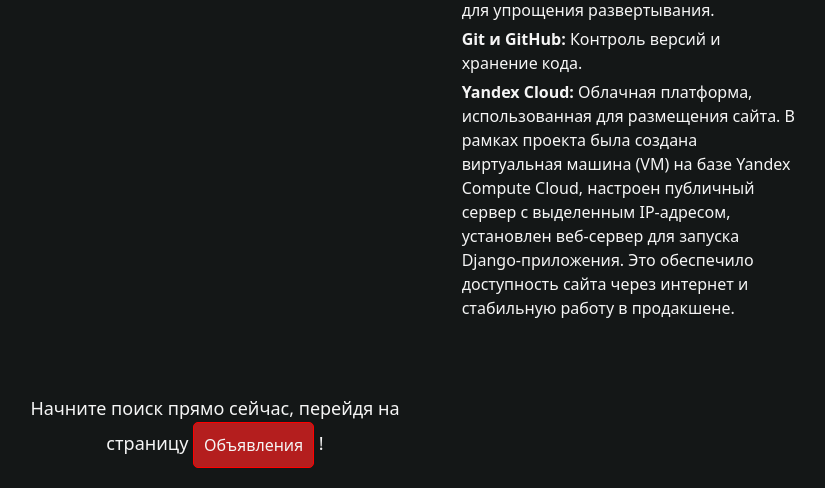
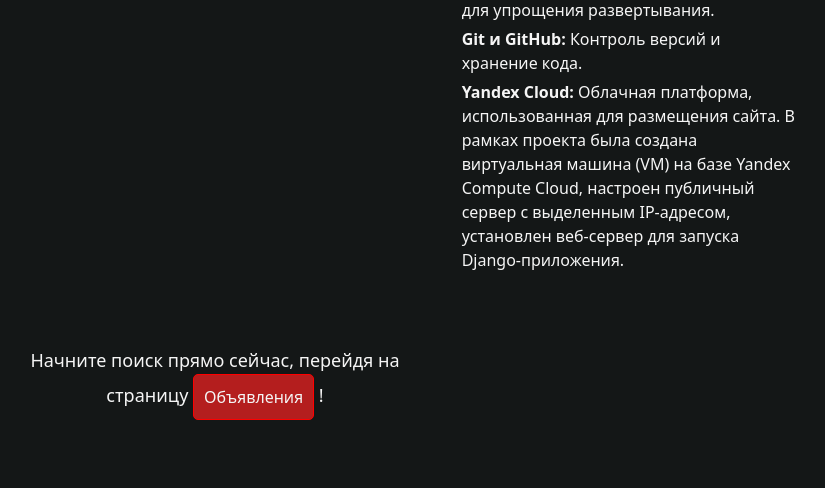
Before and after one commit to DmitriyPichugov/my_projects, a Django app: page / in a window 1280 px wide. Shown: the part 1935-2423 px from the top of the page, without its empty margins (415-1240 px from the left). After the commit the page ends 2355 px from the top, so only its background shows below. Run offline with Django 5.2, Linux system fonts and the light colour scheme.

Commit message:
Lasr commit

```diff
--- a/DTAprts/main/templates/main/index.html
+++ b/DTAprts/main/templates/main/index.html
@@ -86,7 +86,7 @@
                         <li><strong>JavaScript:</strong> Динамическое отображение списка объявлений (функция "Показать ещё"), настройка фильтров.</li>
                         <li><strong>Docker:</strong> Контейнеризация приложения для упрощения развертывания.</li>
                         <li><strong>Git и GitHub:</strong> Контроль версий и хранение кода.</li>
-                        <li><strong>Yandex Cloud:</strong> Облачная платформа, использованная для размещения сайта. В рамках проекта была создана виртуальная машина (VM) на базе Yandex Compute Cloud, настроен публичный сервер с выделенным IP-адресом, установлен веб-сервер для запуска Django-приложения. Это обеспечило доступность сайта через интернет и стабильную работу в продакшене.</li>
+                        <li><strong>Yandex Cloud:</strong> Облачная платформа, использованная для размещения сайта. В рамках проекта была создана виртуальная машина (VM) на базе Yandex Compute Cloud, настроен публичный сервер с выделенным IP-адресом, установлен веб-сервер для запуска Django-приложения.</li>
                     </ul>
                 </div>
             </div>
```
